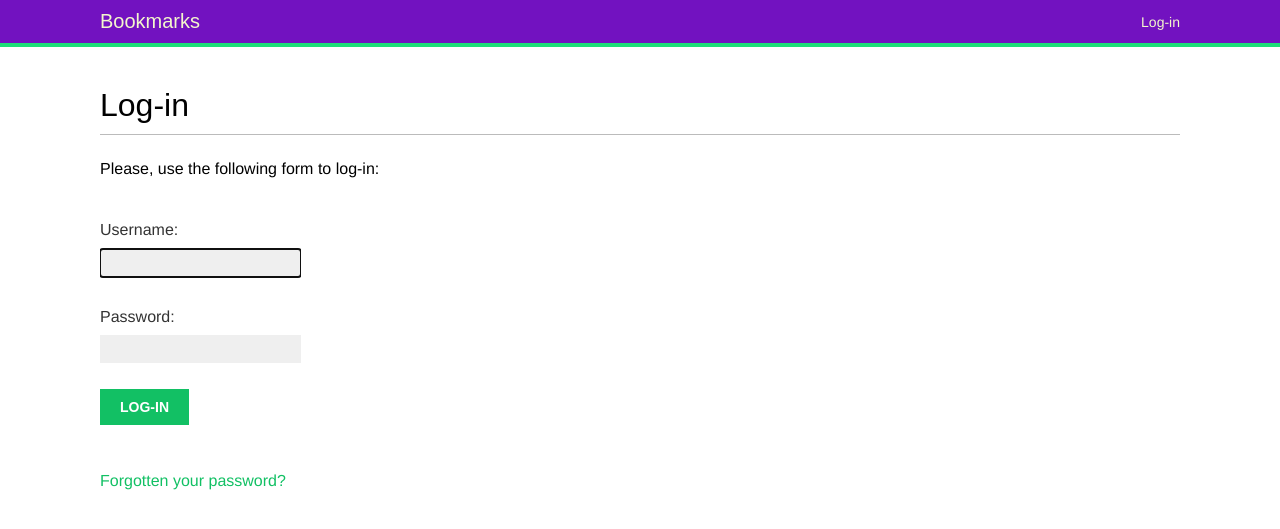
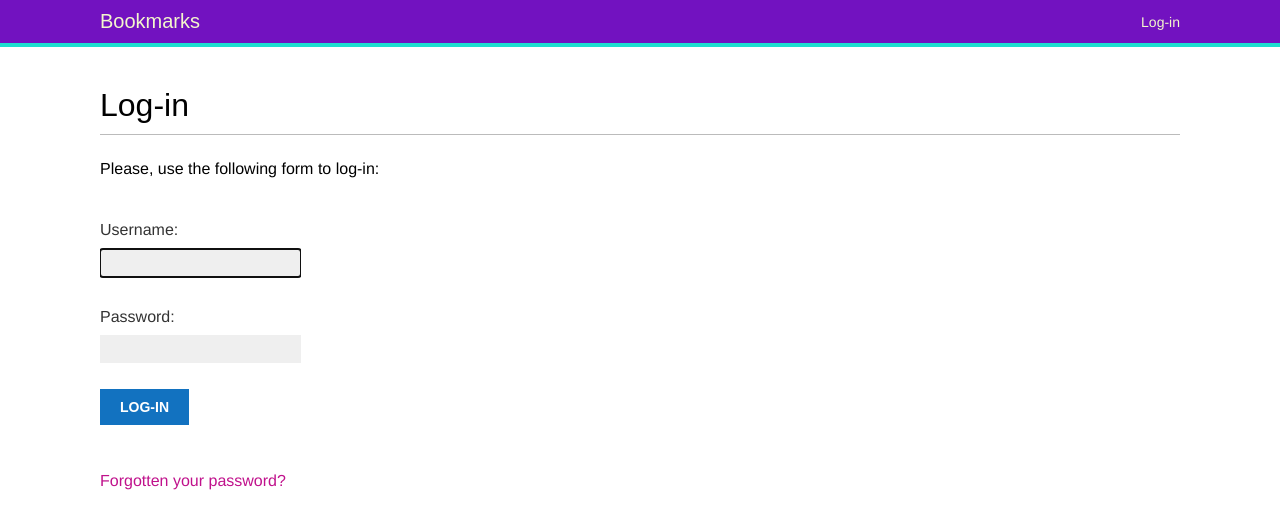
Before and after one commit to Simontagbor/social_web, a Django app: page /account/login/ in a window 1280 px wide. Shown: the top 529 px of the page. Run offline with Django 3.2, Linux system fonts and the light colour scheme; tables that the repository leaves empty hold one stand-in row (values such as "Sample post"); some web fonts are replaced.

Commit message:
try out different colours

```diff
--- a/bookmarks/account/static/css/base.css
+++ b/bookmarks/account/static/css/base.css
@@ -13,12 +13,12 @@ p {
 }
 
 a {
-    color: #12c064;
+    color: #c0128c;
     text-decoration: none;
 }
 
 a:hover {
-    color: #00a74f;
+    color: #0078a7;
 }
 
 h1,
@@ -50,14 +50,14 @@ ol {
     font-size: 14px;
     background: #0c9c9598;
     color: #fff;
-    border-bottom: 4px solid #1cdf78;
+    border-bottom: 4px solid #abdf1c;
     overflow: auto;
     color: #c01e12;
     text-decoration: none;
 }
 
 a:hover {
-    color: #00a74f;
+    color: #a70091;
 }
 
 h1,
@@ -89,7 +89,7 @@ ol {
     font-size: 14px;
     background: #7212c0;
     color: #fff;
-    border-bottom: 4px solid #1cdf78;
+    border-bottom: 4px solid #1cdfcf;
     overflow: auto;
 }
 
@@ -115,7 +115,7 @@ ol {
 
 #header ul.menu li.selected a,
 #header ul.menu li.selected a:hover {
-    color: #1b6d32;
+    color: #6d1b5f;
     font-weight: bold;
 }
 
@@ -272,7 +272,7 @@ textarea {
 input[type=submit],
 a.button {
     font-weight: bold;
-    background: #12c064;
+    background: #1272c0;
     color: #fff;
     padding: 10px 20px;
     font-size: 14px;
@@ -434,7 +434,7 @@ a.follow {
     width: 220px;
     height: 300px;
     margin: 0 10px 10px 10px;
-    border-top: 8px solid #12c064;
+    border-top: 8px solid #1289c0;
     background: #eee;
 }
 
@@ -557,7 +557,7 @@ a.follow {
     width: 220px;
     height: 300px;
     margin: 0 10px 10px 10px;
-    border-top: 8px solid #12c064;
+    border-top: 8px solid #1240c0;
     background: #eee;
 }
 
```
